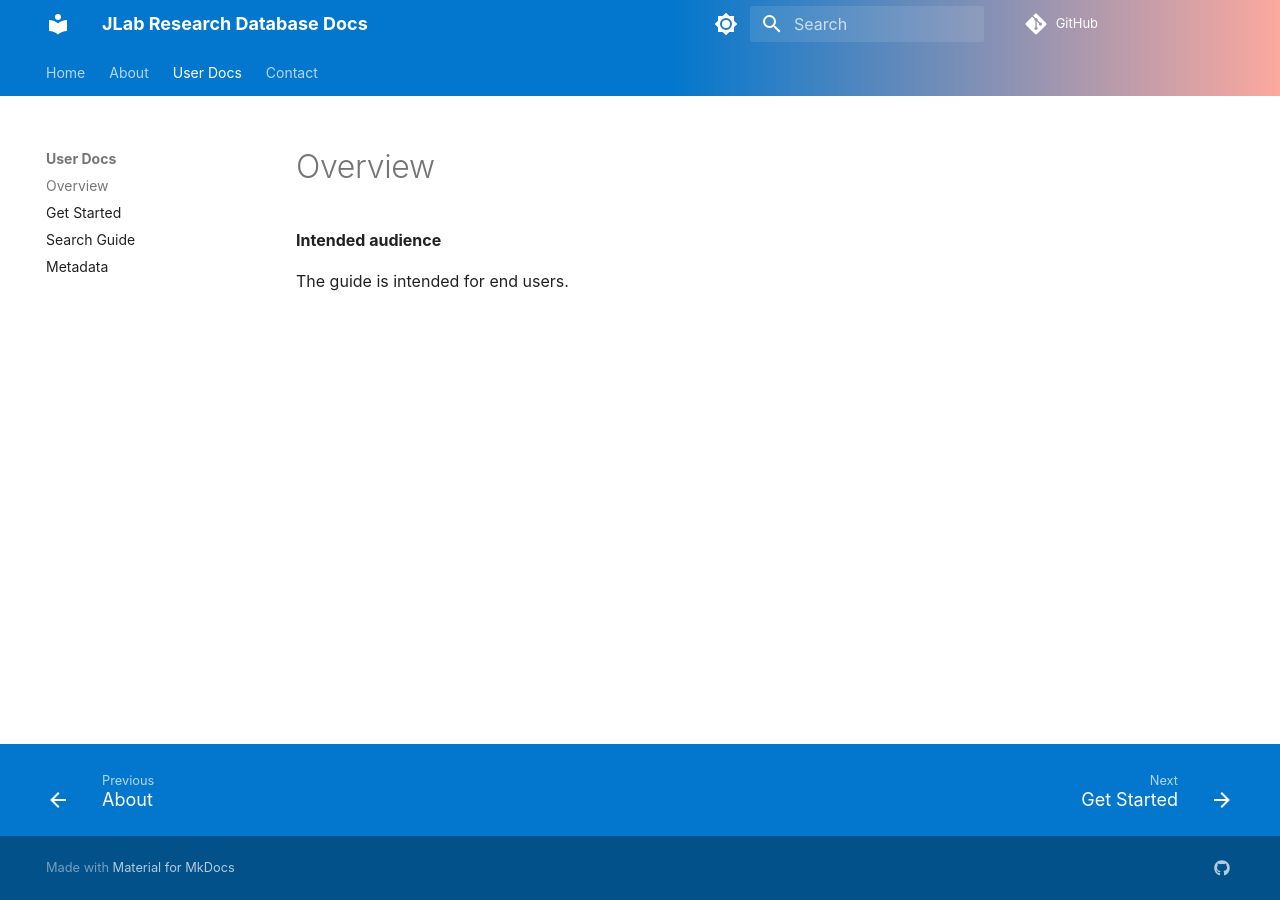
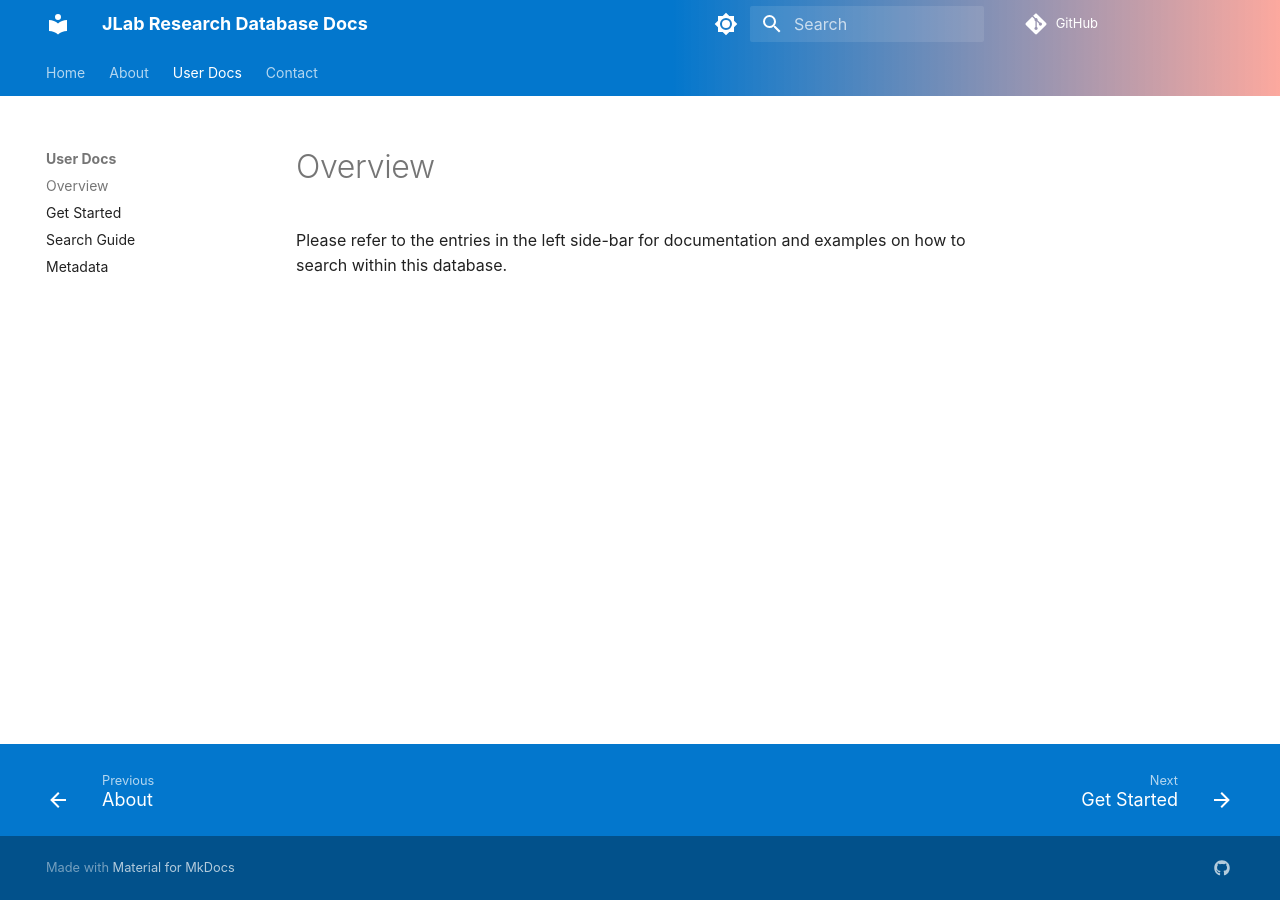
Before and after one commit to JeffersonLab/invenioRDM-docs, an MkDocs documentation site: the page built from docs/user-docs/index.md, in a window 1280 px wide. Built offline with MkDocs 1.6.1 and Material for MkDocs 9.7.7, drawn with Linux system fonts in a browser that asks for light colours; comment, search, counter and statistics services are not loaded.

Commit message:
Update index.md 'Overview' note

```diff
--- a/docs/user-docs/index.md
+++ b/docs/user-docs/index.md
@@ -1,5 +1,3 @@
 # Overview
 
-**Intended audience**
-
-The guide is intended for end users.
+Please refer to the entries in the left side-bar for documentation and examples on how to search within this database.
```
